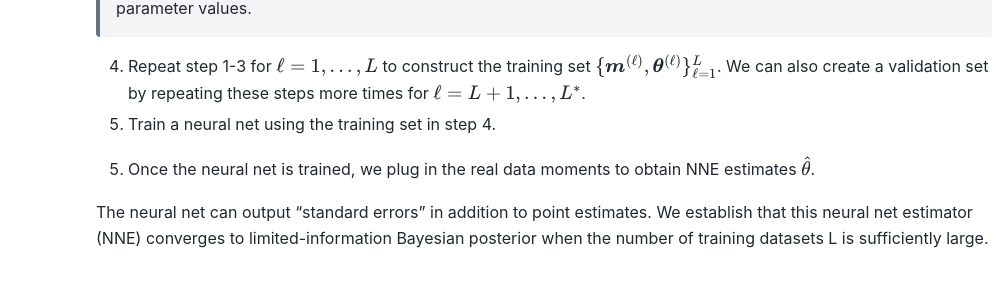
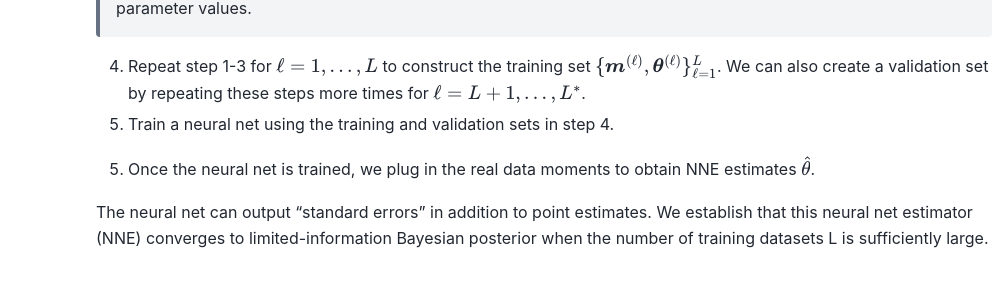
Before and after one commit to nnehome/nnehome.github.io, a Sphinx documentation site: the page built from docs/source/home/home.rst, in a window 1280 px wide. Shown: the part 2074-2381 px from the top of the page, without its empty margins (272-1280 px from the left). Built offline with Sphinx 7.4.7 and the PyData theme 0.15.4, drawn with Linux system fonts in a browser that asks for light colours.

Commit message:
some change

```diff
--- a/docs/source/home/home.rst
+++ b/docs/source/home/home.rst
@@ -68,7 +68,7 @@ Procedure
 
 4. Repeat step 1-3 for :math:`\ell=1,...,L` to construct the training set :math:`\{\boldsymbol{m}^{(\ell)},\boldsymbol{\theta}^{(\ell)}\}_{\ell=1}^{L}`. We can also create a validation set by repeating these steps more times for :math:`\ell=L+1,...,L^{*}`.
 
-5. Train a neural net using the training set in step 4.
+5. Train a neural net using the training and validation sets in step 4.
 
 5. Once the neural net is trained, we plug in the real data moments to obtain NNE estimates :math:`\hat{\theta}`.
 
```
